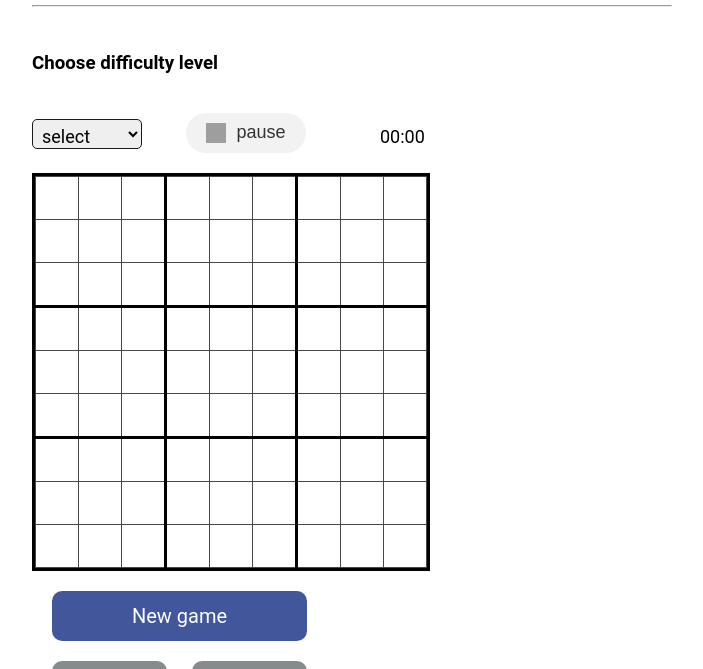
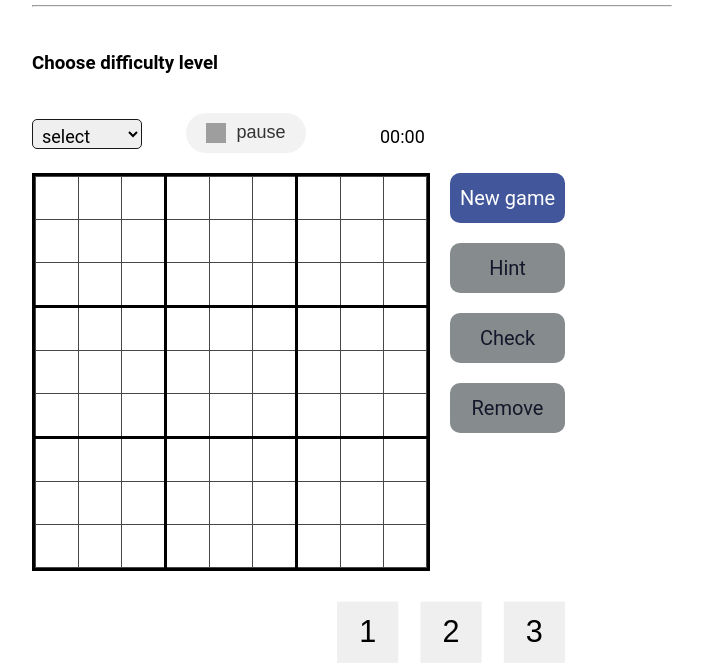
Before and after one commit to lukaszfabia/Sudoku, a website: page game.html in a window 1280 px wide. Shown: the part 81-750 px from the top of the page, without its empty margins (288-991 px from the left). Drawn offline with Linux system fonts and the light colour scheme; grey boxes are pictures that could not be loaded.

Commit message:
dodanie nowej opcj czyli podpowiedzi

```diff
--- a/game.css
+++ b/game.css
@@ -69,7 +69,7 @@
 }
 
 
-#timer{
+#timer {
     display: inline-block;
     font-size: 18px;
     padding: 10px 20px 5px;
@@ -158,17 +158,17 @@
 }
 
 .new-game-button {
-    display: inline-block;
-    margin-left: 20px;
     margin-top: 20px;
     font-size: 20px;
-    width: 255px;
+    margin-left: 20px;
+    width: 115px;
     height: 50px;
     border: none;
     background-color: #42579b;
     color: white;
     border-radius: 10px;
     font-family: "Roboto", sans-serif;
+    float: left;
 }
 
 .new-game-button:hover {
@@ -177,10 +177,9 @@
 }
 
 .check-button-style {
+    margin-top: 20px;
+    font-size: 20px;
     margin-left: 20px;
-    margin-top: 20px;
-    margin-right: 15px;
-    font-size: 20px;
     width: 115px;
     height: 50px;
     border: none;
@@ -201,10 +200,10 @@
     color: #16162a;
 }
 
-.rubber{
+.rubber {
     margin-top: 20px;
     font-size: 20px;
-    margin-left: 10px;
+    margin-left: 20px;
     width: 115px;
     height: 50px;
     border: none;
@@ -220,12 +219,12 @@
     transition: background-color 0.3s ease;
 }
 
-.rubber:active{
+.rubber:active {
     background-color: #060733;
     transition: background-color 0.3s ease;
 }
 
-.rubber:disabled{
+.rubber:disabled {
     background-color: #868c8d;
     color: #16162a;
 }
@@ -246,10 +245,16 @@
     background-color: #fff;
 }
 
+.sudoku-cell:hover, .sudoku-cell.selected-number:hover, .sudoku-cell.selected:hover{
+    background-color: #a9d2da;
+    transition: background-color 0.3s ease-out;
+}
+
 .sudoku-cell.selected {
     background-color: #d7e1ea;
     transition: background-color 0.2s linear;
 }
+
 
 .sudoku-cell.selected-number {
     background-color: #a9d2da;
@@ -261,7 +266,7 @@
     transition: background-color 0.2s linear;
 }
 
-.sudoku-cell.wrong-number:hover {
+.sudoku-cell.not-generated.wrong-number:hover {
     background-color: #d25757;
     transition: background-color 0.2s linear;
 }
@@ -280,6 +285,36 @@
     background-color: #a9d2da;
     transition: background-color 0.2s linear;
 }
+
+.get-help {
+    margin-top: 20px;
+    font-size: 20px;
+    margin-left: 20px;
+    width: 115px;
+    height: 50px;
+    border: none;
+    background-color: #42579b;
+    color: white;
+    border-radius: 10px;
+    font-family: "Roboto", sans-serif;
+    float: left;
+}
+
+.get-help:hover {
+    background-color: #0c0d4b;
+    transition: background-color 0.3s ease;
+}
+
+.get-help:active {
+    background-color: #060733;
+    transition: background-color 0.3s ease;
+}
+
+.get-help:disabled {
+    background-color: #868c8d;
+    color: #16162a;
+}
+
 
 /* Media queries dla responsywności */
 @media only screen and (max-width: 480px) {
--- a/game.html
+++ b/game.html
@@ -39,6 +39,7 @@
     <div id="board-container"></div>
     <div>
         <button class="new-game-button"><a class="link-new-game" href="game.html">New game</a></button>
+        <button class="get-help" onclick="getHelp()" disabled>Hint</button>
         <br>
         <button class="check-button-style" onclick="check()" disabled>Check</button>
         <button class="rubber" onclick="remove()" disabled>Remove</button>
--- a/generate_board.js
+++ b/generate_board.js
@@ -9,6 +9,7 @@ let pausedMinutes = 0; // Zmienna przechowująca zatrzymane minuty
 let pausedSeconds = 0; // Zmienna przechowująca zatrzymane sekundy
 let isGenerated = []; // Zmienna przechowująca informację o wygenerowaniu planszy
 let selectedCell = null;
+let clickedCell = null;
 
 
 /**
@@ -350,7 +351,6 @@ document.addEventListener('DOMContentLoaded', function () {
  */
 function sudokuBoard() {
     let selectedNumber = null;
-    let clickedCell = null;
     const selectElement = document.querySelector('.diff-lvl');
     const selectedDifficulty = selectElement.value;
     const pauseButton = document.querySelector('.pause-button');
@@ -375,6 +375,8 @@ function sudokuBoard() {
     selectElement.disabled = !!board;
     document.querySelector('.check-button-style').disabled = false;
     document.querySelector('.rubber').disabled = false;
+    document.querySelector('.get-help').disabled = false;
+    boardContainer.innerHTML = renderBoard(board);
 
 
     // Dodatkowa logika dla zaznaczania pola planszy
@@ -382,7 +384,6 @@ function sudokuBoard() {
         clickedCell = event.target;
         if (clickedCell.classList.contains('sudoku-cell')) {
             selectedCell = clickedCell;
-            highlightInsertedNumbers();
             highlightNumbers(board, clickedCell);
         }
     });
@@ -396,14 +397,11 @@ function sudokuBoard() {
                 if (board[rowIndex][cellIndex] === 0) {
                     selectedCell.innerText = number.innerText;
                     board[rowIndex][cellIndex] = parseInt(number.innerText);
-                    highlightInsertedNumbers();
                     highlightNumbers(board, clickedCell);
                 }
             }
         });
     });
-
-    boardContainer.innerHTML = renderBoard(board);
 
     boardContainer.addEventListener('click', (event) => {
         if (selectedCell && selectedNumber) {
@@ -414,14 +412,12 @@ function sudokuBoard() {
             if (board[rowIndex][cellIndex] === 0) {
                 clickedCell.innerText = selectedNumber;
                 board[rowIndex][cellIndex] = parseInt(selectedNumber);
-                highlightInsertedNumbers();
             }
 
             selectedCell = null;
             selectedNumber = null;
         }
     });
-    // Ustawienie planszy w kontenerze
 
 }
 
@@ -431,10 +427,13 @@ function sudokuBoard() {
  * @param clickedCell
  */
 function highlightNumbers(board, clickedCell) {
-    const innerBoard= document.getElementById('board-container');
+    const innerBoard = document.getElementById('board-container');
     const rowIndex = clickedCell.parentNode.rowIndex;
     const cellIndex = clickedCell.cellIndex;
     const number = parseInt(clickedCell.innerText);
+
+
+    highlightInsertedNumbers();
 
     // Usuń klasę .selected ze wszystkich komórek planszy
     const cells = Array.from(innerBoard.querySelectorAll('.sudoku-cell'));
@@ -513,7 +512,14 @@ function isProper() {
  * @type {void}
  */
 function check() {
+
+    // Usuń klasę .selected ze wszystkich komórek planszy
     const cells = Array.from(boardContainer.querySelectorAll('.sudoku-cell'));
+    cells.forEach((cell) => {
+        cell.classList.remove('selected');
+        cell.classList.remove('selected-number');
+    });
+
     cells.forEach((cell, index) => {
         const rowIndex = Math.floor(index / 9);
         const columnIndex = index % 9;
@@ -524,8 +530,8 @@ function check() {
 
     });
 
-    if (!checkInput()){
-        document.querySelector('.diff-lvl').disabled = false; // Odblokowanie comboboxa
+    if (!checkInput()) {
+        document.querySelector('.check-button-style').disabled = true;
     }
 
 }
@@ -535,10 +541,10 @@ function check() {
  * Funkcja sprawdzająca czy użytkownik wprowadził jakieś liczby
  * @returns {boolean}
  */
-function checkInput(){
+function checkInput() {
     for (let i = 0; i < 9; i++) {
         for (let j = 0; j < 9; j++) {
-            if (isGenerated[i][j]===false && board[i][j]!==0) {
+            if (isGenerated[i][j] === false && board[i][j] !== 0) {
                 return false;
             }
         }
@@ -585,5 +591,27 @@ function remove() {
         board[rowIndex][cellIndex] = 0;
     }
     boardContainer.innerHTML = renderBoard(board);
-    highlightInsertedNumbers();
+    highlightNumbers(board, clickedCell);
 }
+
+function getHelp() {
+    let clickedCell;
+    let counter = 0;
+    const cells = Array.from(boardContainer.querySelectorAll('.sudoku-cell'));
+    cells.forEach((cell, index) => {
+        const rowIndex = Math.floor(index / 9);
+        const columnIndex = index % 9;
+        const number = parseInt(cell.innerText);
+        if (isNaN(number) && counter === 0) {
+            clickedCell = cell;
+            cell.innerText = helpBoard[rowIndex][columnIndex];
+            board[rowIndex][columnIndex] = helpBoard[rowIndex][columnIndex];
+            isGenerated[rowIndex][columnIndex] = true;
+            boardContainer.querySelectorAll('.get-help').disabled = true;
+            counter++;
+        }
+    });
+
+    boardContainer.innerHTML = renderBoard(board);
+    highlightNumbers(board, clickedCell);
+}
```
